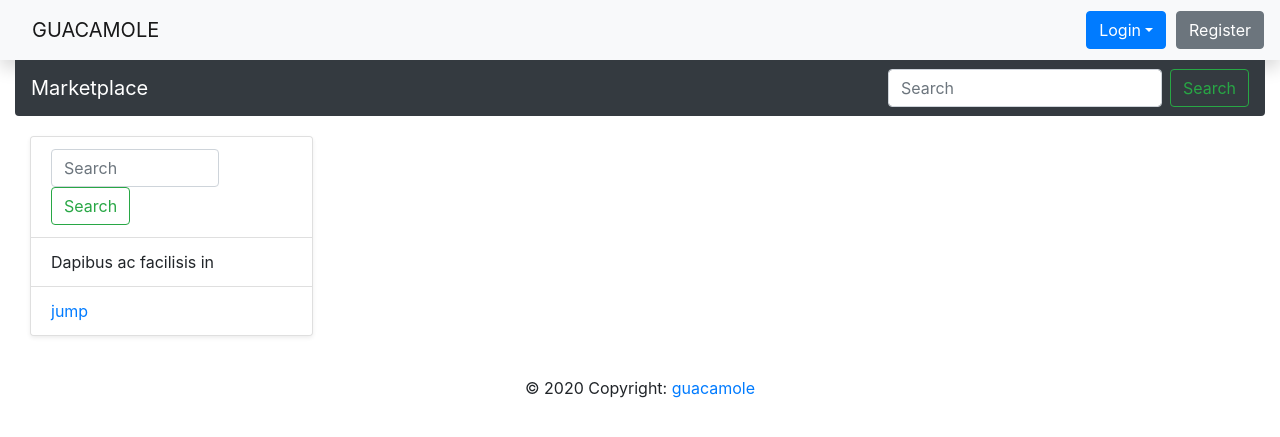
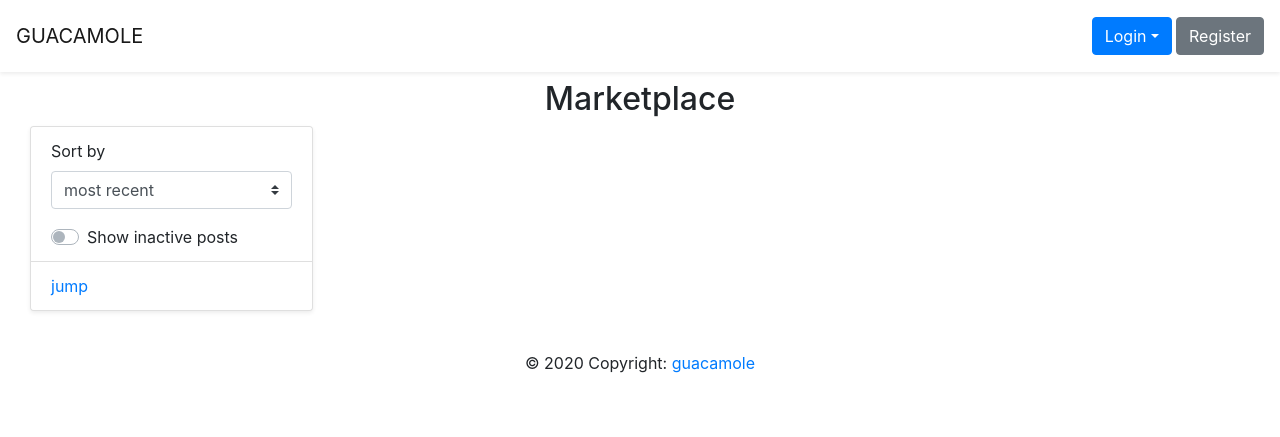
Before and after one commit to Guacamole-Devs/glowing-guacamole, a Flask app: page /marketplace/ in a window 1280 px wide. Shown: the top 437 px of the page. Run offline with Flask 2, Linux system fonts and the light colour scheme; data that the repository does not hold is empty; parts of the project's set-up code (start-up, migrations or seed data) failed here and were passed over; some libraries are stand-ins or nearby versions.

Commit message:
Fixed #11

```diff
--- a/guacamole/templates/auth/register.html
+++ b/guacamole/templates/auth/register.html
@@ -5,9 +5,6 @@
 {% endblock %}
 
 {% block content %}
-
-
-
   <form method="post">
       <div class="form-group">
         <label for="email">Email address</label>
--- a/guacamole/templates/base.html
+++ b/guacamole/templates/base.html
@@ -8,9 +8,12 @@
     <script src="https://kit.fontawesome.com/7eaafe9159.js" crossorigin="anonymous"></script>
     <!-- Bootstrap CSS -->
     <link rel="stylesheet" href="https://stackpath.bootstrapcdn.com/bootstrap/4.4.1/css/bootstrap.min.css" integrity="sha384-Vkoo8x4CGsO3+Hhxv8T/Q5PaXtkKtu6ug5TOeNV6gBiFeWPGFN9MuhOf23Q9Ifjh" crossorigin="anonymous">
-    <!-- TAGS INPUT PLUGIN -->
+    <!-- jQuery first, then Popper.js, then Bootstrap JS -->
+    <script src="https://code.jquery.com/jquery-3.4.1.slim.min.js" integrity="sha384-J6qa4849blE2+poT4WnyKhv5vZF5SrPo0iEjwBvKU7imGFAV0wwj1yYfoRSJoZ+n" crossorigin="anonymous"></script>
+    <script src="https://cdn.jsdelivr.net/npm/popper.js@1.16.0/dist/umd/popper.min.js" integrity="sha384-Q6E9RHvbIyZFJoft+2mJbHaEWldlvI9IOYy5n3zV9zzTtmI3UksdQRVvoxMfooAo" crossorigin="anonymous"></script>
+    <script src="https://stackpath.bootstrapcdn.com/bootstrap/4.4.1/js/bootstrap.min.js" integrity="sha384-wfSDF2E50Y2D1uUdj0O3uMBJnjuUD4Ih7YwaYd1iqfktj0Uod8GCExl3Og8ifwB6" crossorigin="anonymous"></script>
 
-    <!---->
+
     <script>
       $(document).ready(function() {
 
@@ -21,48 +24,85 @@
         if (footerTop < docHeight)
             $('#footer').css('margin-top', 10+ (docHeight - footerTop) + 'px');
       });
+      $( '#topheader .navbar-nav a' ).on( 'click', function () {
+        $( '#topheader .navbar-nav' ).find( 'li.active' ).removeClass( 'active' );
+        $( this ).parent( 'li' ).addClass( 'active' );
+      });
     </script>
+    <!-- JS: Deadline Countdown -->
+    <script type = "text/javascript" >
+      function getCountdown(date) {
+        var deadline = new Date(date);
+        var today =  new Date(Date.now());
+        var modulo = 12 % 9
+        var Difference_In_Minutes = parseInt(deadline.getTime()-today.getTime())/(60*1000);
+        var days = parseInt(Difference_In_Minutes / (60*24));
+        var hours = parseInt((Difference_In_Minutes % (60*24)) / 60);
+        var minutes = parseInt((Difference_In_Minutes % (60*24)) % 60);
+        var timeLeft = "";
+        if ((days != 0 || days < 0) != true) {
+          timeLeft += days+" days "
+        }
+        if ((hours == 0 || hours < 0) != true) {
+          timeLeft += ", "+hours+" hours "+minutes+" minutes";
+        }
+        if ((minutes != 0 || minutes < 0) != true) {
+          timeLeft += ", "+minutes+" minutes";
+        }
+
+
+        return timeLeft
+      }
+    </script>
+    <!---->
 
     <title>{% block title %}{% endblock %} - guacamole</title>
   </head>
 
   <body>
-    <nav class="shadow p-3 navbar navbar-expand-lg navbar-light bg-light" style="max-height: 60px">
-      <button class="navbar-toggler" type="button" data-toggle="collapse" data-target="#navbarTogglerDemo01" aria-controls="navbarTogglerDemo01" aria-expanded="false" aria-label="Toggle navigation">
+    <div id="topheader">
+      <nav class="shadow-sm p-3 mb-2 navbar navbar-expand-lg navbar-light bg-white">
+        <a class="navbar-brand" href="/">GUACAMOLE</a>
+        <button class="navbar-toggler" type="button" data-toggle="collapse" data-target="#navbarSupportedContent" aria-controls="navbarSupportedContent" aria-expanded="false" aria-label="Toggle navigation">
           <span class="navbar-toggler-icon"></span>
         </button>
-      <nav class="navbar navbar-light bg-light">
-        <a class="navbar-brand" href="/">
-          <!-- <img src="{{url_for('static', filename='assets/logo.svg')}}" width="80" height="30" alt=""> -->
-          GUACAMOLE
-        </a>
 
-      </nav>
-      <div class="collapse navbar-collapse" id="navbarTogglerDemo01">
+        <div class="collapse navbar-collapse" id="navbarSupportedContent">
+          <ul class="navbar-nav mr-auto">
             {% if g.user %}
-        <ul class="navbar-nav mr-auto">
+            <li class="nav-item active">
+              <a class="nav-link" href="/marketplace">Marketplace <span class="sr-only">(current)</span></a>
+            </li>
             <li class="nav-item">
                 <a class="nav-link" href="/me/dashboard">Dashboard</a>
               </li>
             <li class="nav-item">
               <a class="nav-link" href="/me/orders">Orders</a>
             </li>
+            {% endif %}
           </ul>
-        <ul class="navbar-nav">
+          {% if g.user %}
             <li class="nav-item dropdown">
+              <a class="nav-link dropdown-toggle" id="navbarDropdownMenuLink-4" data-toggle="dropdown"
+                aria-haspopup="true" aria-expanded="false">
+                <i class="fas fa-user"></i> Profile </a>
+              <div class="dropdown-menu dropdown-menu-right dropdown-info" aria-labelledby="navbarDropdownMenuLink-4">
+                <a class="dropdown-item" href="/me"> Profile </a>
+              <a class="dropdown-item" href="/me/posts"> My Posts </a>
+              <a class="dropdown-item" href="/me/bids"> My Bids </a>
+              <a class="dropdown-item" href="{{ url_for('auth.logout') }}">Log Out</a>z
+              </div>
+            </li>
             <a class="nav-link dropdown-toggle" href="#" id="navbarDropdownMenuLink" role="button" data-toggle="dropdown" aria-haspopup="true" aria-expanded="false">Account</a>
-            <div class="dropdown-menu" aria-labelledby="navbarDropdownMenuLink">
+              <div class="dropdown-menu dropdown-menu-right" aria-labelledby="navbarDropdownMenuLink">
               <a class="dropdown-item" href="/me"> Profile </a>
               <a class="dropdown-item" href="/me/posts"> My Posts </a>
               <a class="dropdown-item" href="/me/bids"> My Bids </a>
               <a class="dropdown-item" href="{{ url_for('auth.logout') }}">Log Out</a>
             </div>
-          </li>
-        </ul>
           {% else %}
-        <ul class="navbar-nav mr-auto">
-        </ul>
-        <div class="btn-group">
+            <div class="d-none d-lg-block d-xl-block">
+              <div class="navbar-form">
                 <button type="button" class="btn btn-primary dropdown-toggle" data-toggle="dropdown" aria-haspopup="true" aria-expanded="false">Login</button>
                 <div class="dropdown-menu dropdown-menu-right">
                   <form action="/auth/login" method="post" class="px-4 py-3">
@@ -74,29 +114,29 @@
                       <label for="password">Password</label>
                       <input class="form-control" type="password" placeholder="Enter Password" id="password" name="password" id="password" required>
                     </div>
-              <div class="form-check">
-                <input type="checkbox" class="form-check-input" id="dropdownCheck">
-                <label class="form-check-label" for="dropdownCheck">
-                  Remember me
-                </label>
-              </div>
                     <input type="submit" class="btn btn-primary" value="Log In">
                   </form>
                   <div class="dropdown-divider"></div>
                   <a class="dropdown-item" href="/auth/forgot">Did you forget something?</a>
                 </div>
+                <a class="btn btn-secondary" href="{{ url_for('auth.register') }}">Register</a>
               </div>
-        <button style="margin-left: 10px" type="button" class="btn btn-secondary" href="{{ url_for('auth.register') }}">Register</button>
+            </div>
 
-
-
+            <div class="d-lg-none d-xl-none">
+              <div class="navbar-form">
+                <button type="button" class="btn btn-primary" href="{{ url_for('auth.login') }}">Login</button>
+                <a class="btn btn-secondary" href="{{ url_for('auth.register') }}">Register</a>
+              </div>
             </div>
           {% endif %}
+        </div>
       </nav>
+    </div>
 
     <section class="container-fluid">
       <header>
-        {% block header %}{% endblock %}
+        <div class="text-center">{% block header %}{% endblock %}</div>
       </header>
       {% for message in get_flashed_messages() %}
         <div class="alert alert-primary" role="alert"> {{ message }} </div>
@@ -116,12 +156,6 @@
       </div>
 
     </section>
-
-    <!-- Optional JavaScript -->
-    <!-- jQuery first, then Popper.js, then Bootstrap JS -->
-    <script src="https://code.jquery.com/jquery-3.4.1.slim.min.js" integrity="sha384-J6qa4849blE2+poT4WnyKhv5vZF5SrPo0iEjwBvKU7imGFAV0wwj1yYfoRSJoZ+n" crossorigin="anonymous"></script>
-    <script src="https://cdn.jsdelivr.net/npm/popper.js@1.16.0/dist/umd/popper.min.js" integrity="sha384-Q6E9RHvbIyZFJoft+2mJbHaEWldlvI9IOYy5n3zV9zzTtmI3UksdQRVvoxMfooAo" crossorigin="anonymous"></script>
-    <script src="https://stackpath.bootstrapcdn.com/bootstrap/4.4.1/js/bootstrap.min.js" integrity="sha384-wfSDF2E50Y2D1uUdj0O3uMBJnjuUD4Ih7YwaYd1iqfktj0Uod8GCExl3Og8ifwB6" crossorigin="anonymous"></script>
   </body>
 </html>
 
--- a/guacamole/templates/marketplace/index.html
+++ b/guacamole/templates/marketplace/index.html
@@ -1,55 +1,33 @@
 {% extends 'base.html' %}
+
+{% block title %}Marketplace{% endblock %}
+
 {% block header %}
-  <head>
-      <script type = "text/javascript" >
-        function getCountdown(date) {
-          var deadline = new Date(date);
-          var today =  new Date(Date.now());
-          var modulo = 12 % 9
-          var Difference_In_Minutes = parseInt(deadline.getTime()-today.getTime())/(60*1000);
-          var days = parseInt(Difference_In_Minutes / (60*24));
-          var hours = parseInt((Difference_In_Minutes % (60*24)) / 60);
-          var minutes = parseInt((Difference_In_Minutes % (60*24)) % 60);
-          var timeLeft = "";
-          if ((days != 0 || days < 0) != true) {
-            timeLeft += days+" days "
-          }
-          if ((hours == 0 || hours < 0) != true) {
-            timeLeft += ", "+hours+" hours "+minutes+" minutes";
-          }
-          if ((minutes != 0 || minutes < 0) != true) {
-            timeLeft += ", "+minutes+" minutes";
-          }
+<h2>Marketplace</h2>
+  <!-- SEARCH BAR -->
+  <!---->
+{% endblock %}
 
 
-          return timeLeft
-        }
-      </script>
-  </head>
-  <nav style="margin-bottom: 20px" class="navbar navbar-dark bg-dark justify-content-between rounded-bottom">
-    <a class="navbar-brand">Marketplace</a>
-    <form class="form-inline">
-      <input class="form-control mr-sm-2" type="search" placeholder="Search" aria-label="Search">
-      <button class="btn btn-outline-success my-2 my-sm-0" type="submit">Search</button>
-    </form>
-    {% if g.user %}
-      <a class="btn btn-primary" href="{{ url_for('marketplace.create') }}">New</a>
-    {% endif %}
-  </nav>
-{% endblock %}
-
-{% block title %}Marketplace{% endblock %}
 
 {% block left %}
 <div class="shadow-sm card" style="width: 100%;">
   <ul class="list-group list-group-flush">
     <li class="list-group-item">
-      <form class="form-inline" style="width: 100%;">
-        <input class="form-control mr-sm-2" type="search" placeholder="Search" aria-label="Search" style="width: 70%;">
-        <button class="btn btn-outline-success my-2 my-sm-0" type="submit">Search</button>
-      </form>
+        <div class="form-group">
+            <label for="sortingOptions">Sort by</label>
+            <select class="browser-default custom-select" id="sortingOptions">
+              <option>most recent</option>
+              <option>deadline</option>
+              <option>reward</option>
+            </select>
+          </div>
+        <div class="custom-control custom-switch">
+          <input type="checkbox" class="custom-control-input" id="showInactiveSwitch" >
+          <label class="custom-control-label" for="showInactiveSwitch">Show inactive posts</label>
+        </div>
+
     </li>
-    <li class="list-group-item">Dapibus ac facilisis in</li>
     <li class="list-group-item"><a href="#post-Lw3w5okTivrfPkFnN67"> jump </a></li>
   </ul>
 </div>
```
Also changed, not shown: guacamole/templates/auth/login.html (+14 -7 lines), 1 other file. Lines whose indentation alone changed are shown as unchanged.
